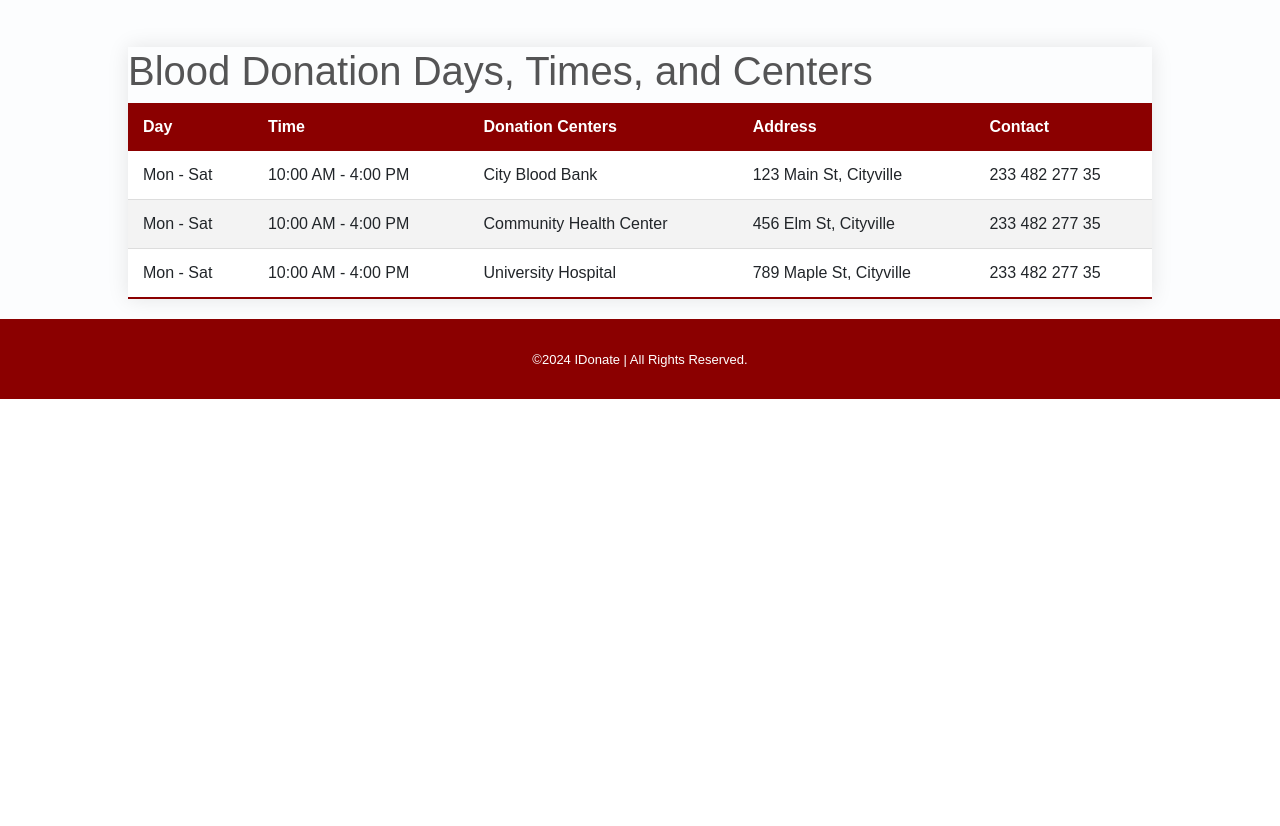
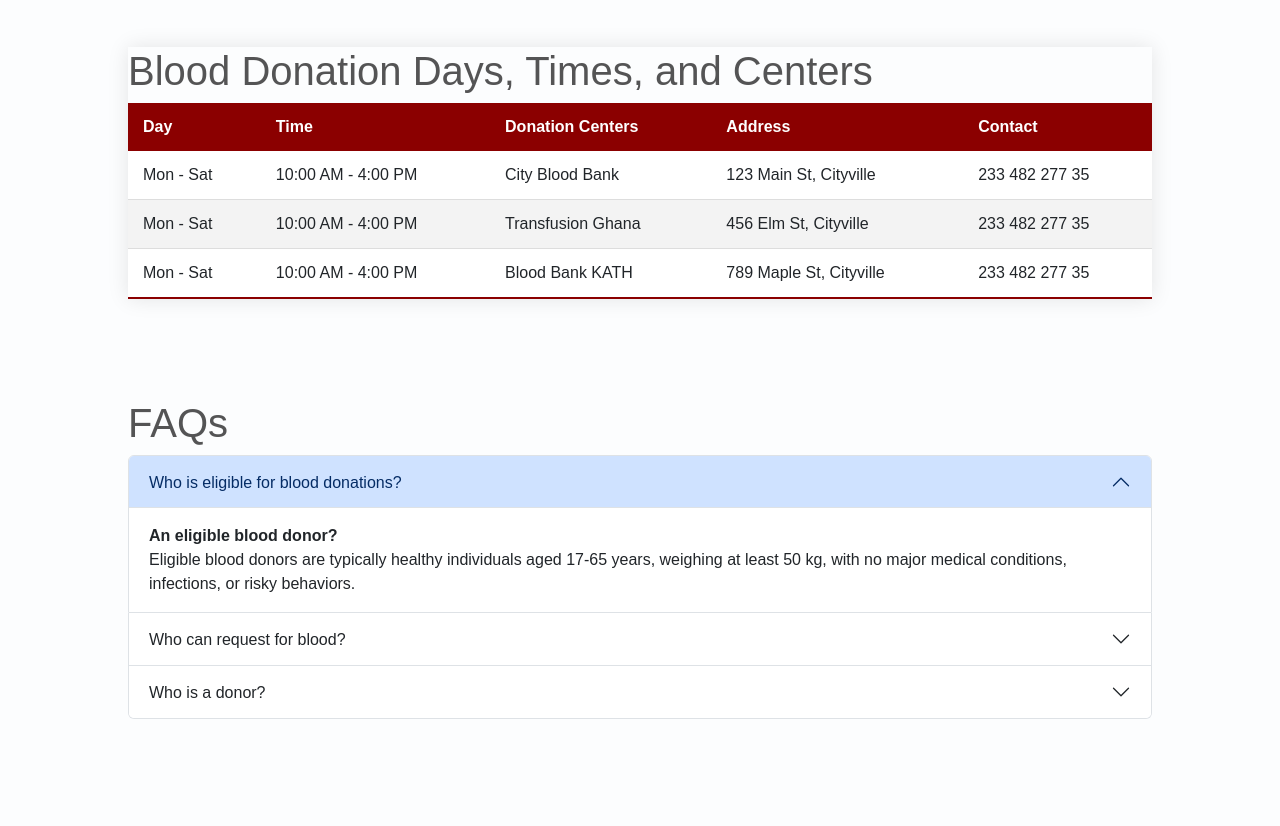
Before and after one commit to AbdelsCode1/BloodApp, a PHP site: page / in a window 1280 px wide. Shown: the part 1330-2156 px from the top of the page. Before the commit the page ends 1729 px from the top, so only its background shows below. Run offline with PHP 8.4, Linux system fonts and the light colour scheme; some libraries are stand-ins or nearby versions; some web fonts are replaced.

Commit message:
Add files via upload

```diff
--- a/admin.php
+++ b/admin.php
@@ -31,6 +31,9 @@
 <a href="login.php"><button>Logout</button></a>
 </div>
 </header>
+<div class="title">
+<h1>Blood Donation Management System</h1>
+</div>
     <section class="p-3">
 
         <div class="row">
--- a/booking.php
+++ b/booking.php
@@ -106,6 +106,9 @@ button:hover{
     <label for="phone">Phone:</label>
     <input type="tel" id="phone" name="phone" required><br><br>
 
+    <label for="phone">Preferred Donation Center:</label>
+    <input type="tel" id="phone" name="phone" required><br><br>
+
 
     <label for="appointmentDate">Preferred Date:</label>
     <input type="date" id="appointmentDate" name="appointmentDate" required><br><br>
--- a/index.php
+++ b/index.php
@@ -49,9 +49,9 @@
         </div>
         <ul id="menuList">
             <li><a href="">Home</a></li>
-            <li><a href="login.php">Admin</a></li>
-            <li><a href="booking.php">Donor</a></li>
-            <li><a href="request.php">Request</a></li>
+            <li><a href="login.php">Admin Login</a></li>
+            <li><a href="booking.php">Donor Appointment</a></li>
+            <li><a href="request.php">Blood Request</a></li>
             <li><a href=""></a></li>
         </ul>
         <div class="menu-icon">
@@ -150,25 +150,69 @@
                 <tr>
                     <td>Mon - Sat</td>
                     <td>10:00 AM - 4:00 PM</td>
-                    <td>Community Health Center</td>
+                    <td>Transfusion Ghana</td>
                     <td>456 Elm St, Cityville</td>
                     <td>233 482 277 35</td>
                 </tr>
                 <tr>
                     <td>Mon - Sat</td>
                     <td>10:00 AM - 4:00 PM</td>
-                    <td>University Hospital</td>
+                    <td>Blood Bank KATH</td>
                     <td>789 Maple St, Cityville</td>
                     <td>233 482 277 35</td>
                 </tr>
             </tbody>
         </table>
     </div>
+    <div class="faqs" style="width:50% margin:auto;">
+      <h1 style:color:darkred;>FAQs</h1>
+    <div class="accordion" id="accordionExample" >
+  <div class="accordion-item">
+    <h2 class="accordion-header">
+      <button class="accordion-button" type="button" data-bs-toggle="collapse" data-bs-target="#collapseOne" aria-expanded="true" aria-controls="collapseOne">
+        Who is eligible for blood donations?
+      </button>
+    </h2>
+    <div id="collapseOne" class="accordion-collapse collapse show" data-bs-parent="#accordionExample">
+      <div class="accordion-body">
+        <strong>An eligible blood donor?</strong><br> Eligible blood donors are typically healthy individuals aged 17-65 years, weighing at least 50 kg, with no major medical conditions, infections, or risky behaviors.
+      </div>
+    </div>
+  </div>
+  <div class="accordion-item">
+    <h2 class="accordion-header">
+      <button class="accordion-button collapsed" type="button" data-bs-toggle="collapse" data-bs-target="#collapseTwo" aria-expanded="false" aria-controls="collapseTwo">
+        Who can request for blood?
+      </button>
+    </h2>
+    <div id="collapseTwo" class="accordion-collapse collapse" data-bs-parent="#accordionExample">
+      <div class="accordion-body">
+        <strong>who can request for Blood?</strong><br> Registered hospitals can request blood from the blood bank using their assigned hospital IDs along with other required details.
+      </div>
+    </div>
+  </div>
+  <div class="accordion-item">
+    <h2 class="accordion-header">
+      <button class="accordion-button collapsed" type="button" data-bs-toggle="collapse" data-bs-target="#collapseThree" aria-expanded="false" aria-controls="collapseThree">
+        Who is a donor?
+      </button>
+    </h2>
+    <div id="collapseThree" class="accordion-collapse collapse" data-bs-parent="#accordionExample">
+      <div class="accordion-body">
+      <strong>Donor? </strong><br> A donor is someone who voluntarily gives something of value, such as money, goods, time, or, in the case of blood donation, blood, to help others or support a cause.
+      </div>
+    </div>
+  </div>
+</div>
+</div>
+<div class="i">
+<iframe src="https://www.google.com/maps/embed?pb=!1m18!1m12!1m3!1d2028851.3762013!2d-3.9351654052734024!3d6.696319791772654!2m3!1f0!2f0!3f0!3m2!1i1024!2i768!4f13.1!3m3!1m2!1s0xfdb97ddd70e8927%3A0x3673d24c22bf181!2sBlood%20Bank%20KATH!5e0!3m2!1sen!2sgh!4v1725275955613!5m2!1sen!2sgh" width="100%" height="600" style="border:0; margin-top:70px; " allowfullscreen="" loading="lazy" referrerpolicy="no-referrer-when-downgrade"></iframe><script src="https://kit.fontawesome.com/f8e1a90484.js" crossorigin="anonymous"></script>
+</div>
 </body>
-<script src="https://cdn.jsdelivr.net/npm/bootstrap@5.3.3/dist/js/bootstrap.bundle.min.js" integrity="sha384-YvpcrYf0tY3lHB60NNkmXc5s9fDVZLESaAA55NDzOxhy9GkcIdslK1eN7N6jIeHz" crossorigin="anonymous"></script>
-<script src="https://kit.fontawesome.com/f8e1a90484.js" crossorigin="anonymous"></script>
 <script src="javascript.js" type="text/javascript"></script>
 <script src="https://unpkg.com/aos@2.3.1/dist/aos.js"></script>
+<link href="https://cdn.jsdelivr.net/npm/bootstrap@5.3.3/dist/css/bootstrap.min.css" rel="stylesheet" integrity="sha384-QWTKZyjpPEjISv5WaRU9OFeRpok6YctnYmDr5pNlyT2bRjXh0JMhjY6hW+ALEwIH" crossorigin="anonymous">
+<script src="https://cdn.jsdelivr.net/npm/bootstrap@5.3.3/dist/js/bootstrap.bundle.min.js" integrity="sha384-YvpcrYf0tY3lHB60NNkmXc5s9fDVZLESaAA55NDzOxhy9GkcIdslK1eN7N6jIeHz" crossorigin="anonymous"></script>
 <script>
   AOS.init();
 </script>
--- a/style.css
+++ b/style.css
@@ -164,7 +164,7 @@ html body{
     }
 
     .btn.btn-primary{
-        margin-top: 5px;
+        margin-top: 20px;
     }
 
 
```
Also changed, not shown: request.php (+9 -5 lines), auth.css (line endings or trailing spaces), connect.php (line endings or trailing spaces), connect2.php (line endings or trailing spaces), javascript.js (line endings or trailing spaces), login.css (line endings or trailing spaces), login.js (line endings or trailing spaces), login.php (line endings or trailing spaces).
